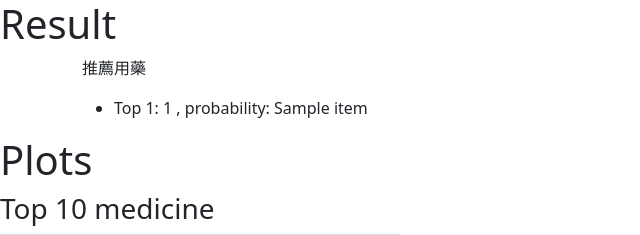
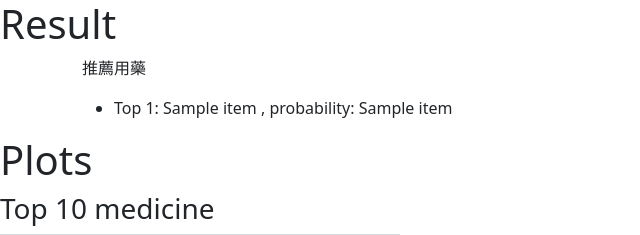
Before and after one commit to Pooh1223/Med_Recommendation_web, a Flask app: template templates/result.html in a window 1280 px wide. Shown: the top 235 px of the page, without its empty margins (0-640 px from the left). Run offline with Flask 2, Linux system fonts and the light colour scheme; the template is opened without the code that fills it: most values are stand-ins (such as "Sample title", 1, 10 or a date in 2020); grey boxes marked "Sample" are stand-in pictures; parts of the project's set-up code (start-up, migrations or seed data) failed here and were passed over.

Commit message:
update data and med name

```diff
--- a/app.py
+++ b/app.py
@@ -15,7 +15,7 @@ app = Flask(__name__, template_folder='templates')
 app.config["SECRET_KEY"] = "123456"
 
 di_name_mat = pd.read_csv('model/di_name_en_csv.csv')
-med_name_dt = pd.read_csv('model/med_name_csv.csv')
+med_name_dt = pd.read_csv('model/med_name_en_csv.csv')
 # prob_mat = pd.read_csv('model/dm_mat.csv')
 
 with open('model/big_matrix','rb') as fp:
@@ -24,6 +24,8 @@ with open('model/big_matrix','rb') as fp:
 di_name_list = di_name_mat['name'].tolist()
 di_en_name_list = di_name_mat['en_name'].tolist()
 di_id_list = di_name_mat['id'].tolist()
+med_id_list = med_name_dt['name'].tolist()
+med_en_name_list = med_name_dt['en_name'].tolist()
 
 de_mat = pd.read_csv('model/func_type_mat.csv')
 de_name_list = list(de_mat.loc[:,'name'])
@@ -151,7 +153,7 @@ def distributions(disease_name):
 def bar_chart_plot(plot_list,x_name,y_name,plot_name,rotate,filename):
     # entry in plot_list is of the form (name , prob)
     name = [x[0] for x in plot_list]
-    prob = [x[1] for x in plot_list]
+    prob = [x[-1] for x in plot_list]
 
     x = np.arange(len(name))
     plt.bar(x, prob)
@@ -257,9 +259,10 @@ def result():
     med_prob = []
 
     for item in alter_med.keys():
-        med_prob.append([item,alter_med[item] / conditional_deno])
+        med_name = med_en_name_list[med_id_list.index(item)]
+        med_prob.append([item,med_name,alter_med[item] / conditional_deno])
 
-    mmm = [x[1] for x in med_prob]
+    mmm = [x[-1] for x in med_prob]
     print(mmm)
     print(sum(mmm))
 
@@ -281,7 +284,7 @@ def result():
     # di_col = list(prob_mat.loc[:,id])
     # di_col = zip(di_col,list(x for x in range(len(di_col))))
     # di_col = zip(med_prob,list(x for x in range(len(med_prob))))
-    di_col = sorted(med_prob,key = lambda s: s[1],reverse = True)
+    di_col = sorted(med_prob,key = lambda s: s[-1],reverse = True)
 
     # med_name = list(med_name_dt.loc[:,'name'])
 
@@ -291,7 +294,7 @@ def result():
     for i in range(min(10,len(di_col))):
         # print(med_prob[i][1])
         # print(type(med_prob[i][1]))
-        med_name_prob.append([di_col[i][0],di_col[i][1]])
+        med_name_prob.append([di_col[i][0],di_col[i][1],di_col[i][2]])
 
     # session['med'] = di_col
     # session['med_name'] = list(med_name_dt.loc[:,'name'])
--- a/templates/result.html
+++ b/templates/result.html
@@ -15,7 +15,7 @@
 		<!-- <h1>{{med}}</h1> -->
 		<ul>
 		{% for item in med %}
-			<li>Top {{loop.index}}: {{item[0]}} , probability: {{item[1]}} </li>
+			<li>Top {{loop.index}}: {{item[1]}} , probability: {{item[-1]}} </li>
 		{% endfor %}
 		</ul>
 	</div>
```
